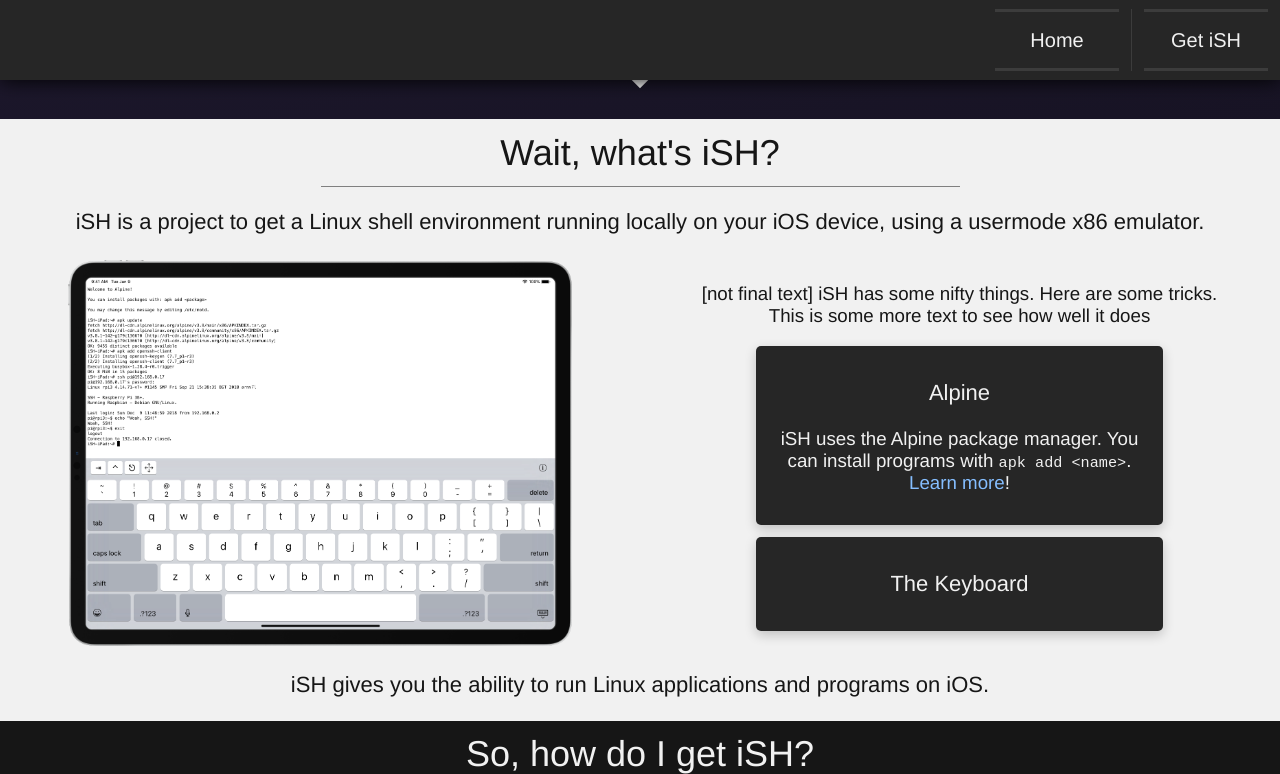
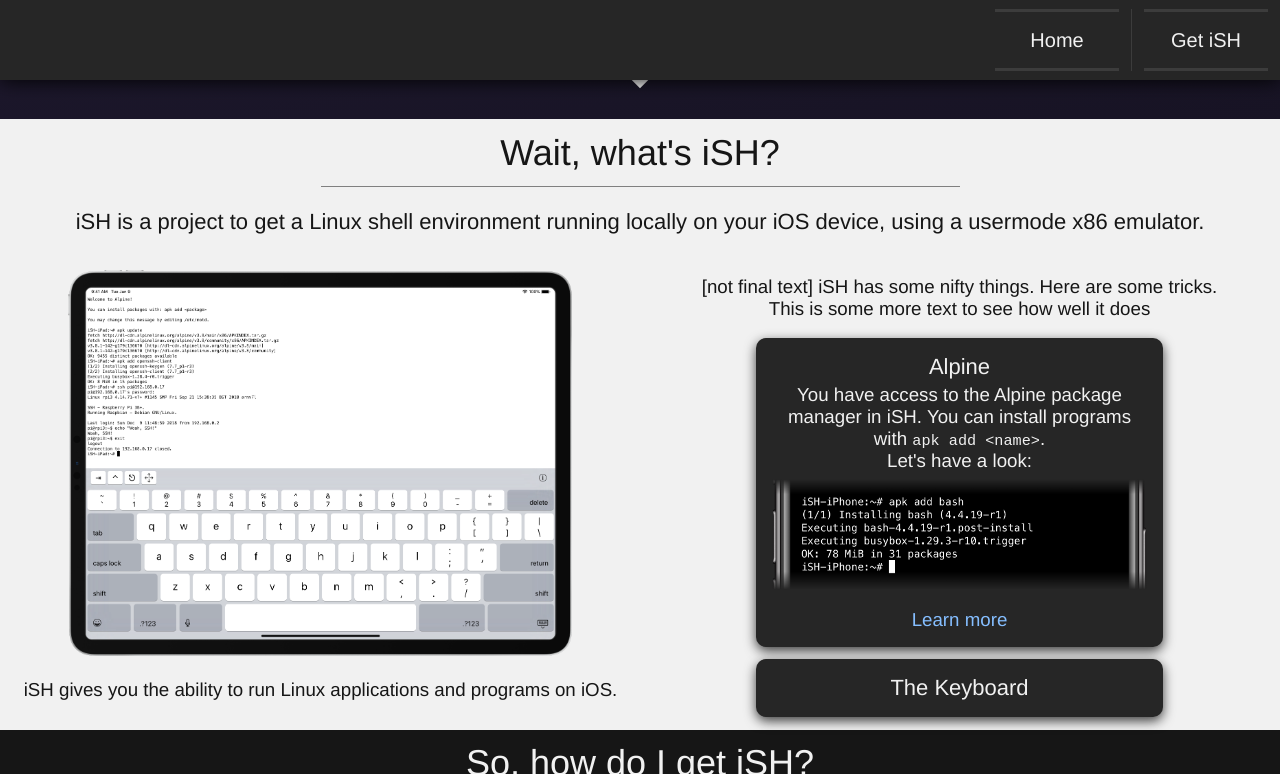
Before and after one commit to ish-app/ish.app, a Jekyll site: the page built from index.html, in a window 1280 px wide and 900 px high, scrolled down 781 px, cut to the strip 0-774 px from the top of the window. Built offline with Jekyll 4.4.1, drawn with Linux system fonts in a browser that asks for light colours.

Commit message:
Added image to Alpine explanation and adjusted stuff

```diff
--- a/index.html
+++ b/index.html
@@ -29,23 +29,25 @@
     <div class="expl">
         <div class="explbox">
             <img class="ipad" src="assets/front-ipad.png" alt="iSH running on an iPad" />
+            <p>{{ site.title }} gives you the ability to run Linux applications and programs on iOS.</p>
         </div>
         <div class="explbox info">
             <p>[not final text] {{ site.title }} has some nifty things. Here are some tricks.<br />This is some more text to see how well it does</p>
             <div class="infobox">
                 <p class="meds">Alpine</p>
-                <p>{{ site.title }} uses the Alpine package manager. You can install programs with <code>apk add &#60;name&#62;</code>.
-                <a href="https://wiki.alpinelinux.org/wiki/Alpine_Linux_package_management">Learn more</a>!</p>
+                <p>
+                    You have access to the Alpine package manager in {{ site.title }}. You can install programs with <code>apk add &#60;name&#62;</code>.
+                    <br />
+                    Let's have a look:
+                </p>
+                <img class="boxpict" src="assets/iphone-alpine.png" alt="apk installing Bash on an iPhone" />
+                <a href="https://wiki.alpinelinux.org/wiki/Alpine_Linux_package_management">Learn more</a></p>
             </div>
             <div class="infobox">
                 <p class="meds">The Keyboard</p>
             </div>
         </div>
     </div>
-    <p class="meds">
-        {{ site.title }} gives you the ability to run Linux applications and programs on iOS.
-        <!-- This was cheesy. -->
-    </p>
 </section>
 
 <section id="get">
--- a/style.css
+++ b/style.css
@@ -210,10 +210,21 @@
     height: 50%;
     background-color: #262626;
     color: #f1f1f1;
-    border-radius: 5px;
-    box-shadow: 0 4px 12px 0 rgba(0, 0, 0, 0.2);
+    border-radius: 10px;
+    box-shadow: 0 4px 12px 0 rgba(0, 0, 0, 0.75);
     padding: 12px;
     margin-bottom: 12px;
+}
+
+.infobox .meds,
+.infobox p {
+    margin: 4px;
+}
+
+.boxpict {
+    width: 100%;
+    height: auto;
+    margin-bottom: 20px
 }
 
 /* "Info" and "Getting iSH" sections */
```
Also changed, not shown: assets/iphone-alpine-full.png (added), assets/iphone-alpine.png (added).
